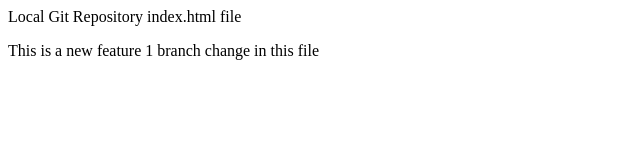
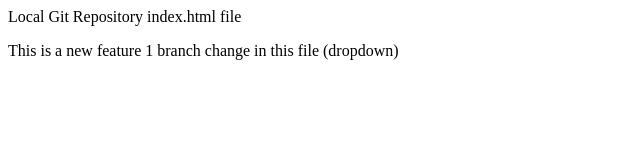
Before and after one commit to ltelukunta-beginner/localrepo, a plain HTML site: page index.html in a window 1280 px wide. Shown: the full height of the page, 0-640 px from the left. Drawn offline with Linux system fonts and the light colour scheme.

```diff
--- a/index.html
+++ b/index.html
@@ -2,5 +2,5 @@
     Local Git Repository index.html file
 </p>
 <p>
-    This is a new feature 1 branch change in this file
+    This is a new feature 1 branch change in this file (dropdown)
 </p>
```
